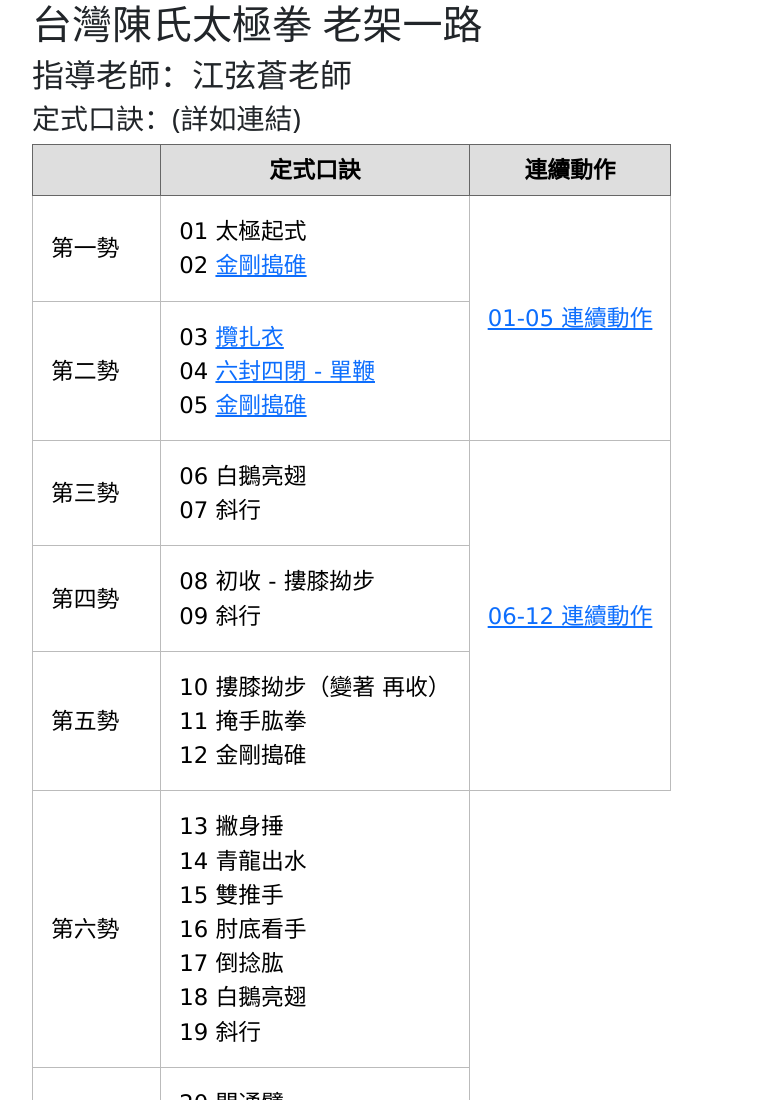
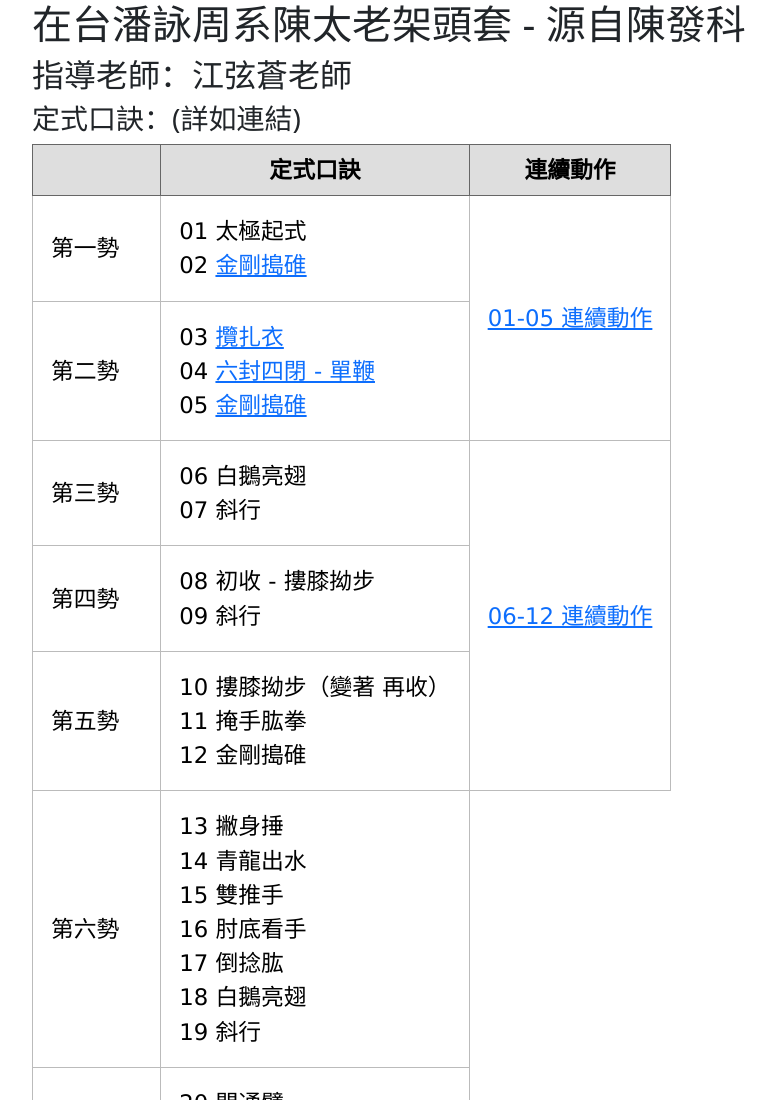
Before and after one commit to caotunspring/lienyea, a plain HTML site: page index.html in a window 1280 px wide. Shown: the top 1100 px of the page, without its empty margins (50-826 px from the left). Drawn offline with nearby package versions, Linux system fonts and the light colour scheme.

Commit message:
change title

```diff
--- a/index.html
+++ b/index.html
@@ -8,7 +8,7 @@
     <!-- Bootstrap 的 CSS 文件 -->
     <link href="https://cdn.jsdelivr.net/npm/bootstrap@5.0.0-beta2/dist/css/bootstrap.min.css" rel="stylesheet" integrity="sha384-WdIjdcPRXiED3K0mxqcSU3STXgv0jy28c6mH0FQqqPQDK3cXfT/JD8JXgyN/1/hC" crossorigin="anonymous">
 
-    <title>台灣陳氏太極拳 老架一路</title>
+    <title>在台潘詠周系陳太老架頭套 - 源自陳發科</title>
     <style>
 
 table.gridtable {
@@ -53,7 +53,7 @@ table.gridtable td {
     <div class="container">
 
 
-    <h1>台灣陳氏太極拳 老架一路</h1>
+      <h1>在台潘詠周系陳太老架頭套 - 源自陳發科</h1>
     <h2>指導老師：江弦蒼老師</h2>
     <h3>定式口訣：(詳如連結)</h2>
 <div style="font-size: 150%;">
```
